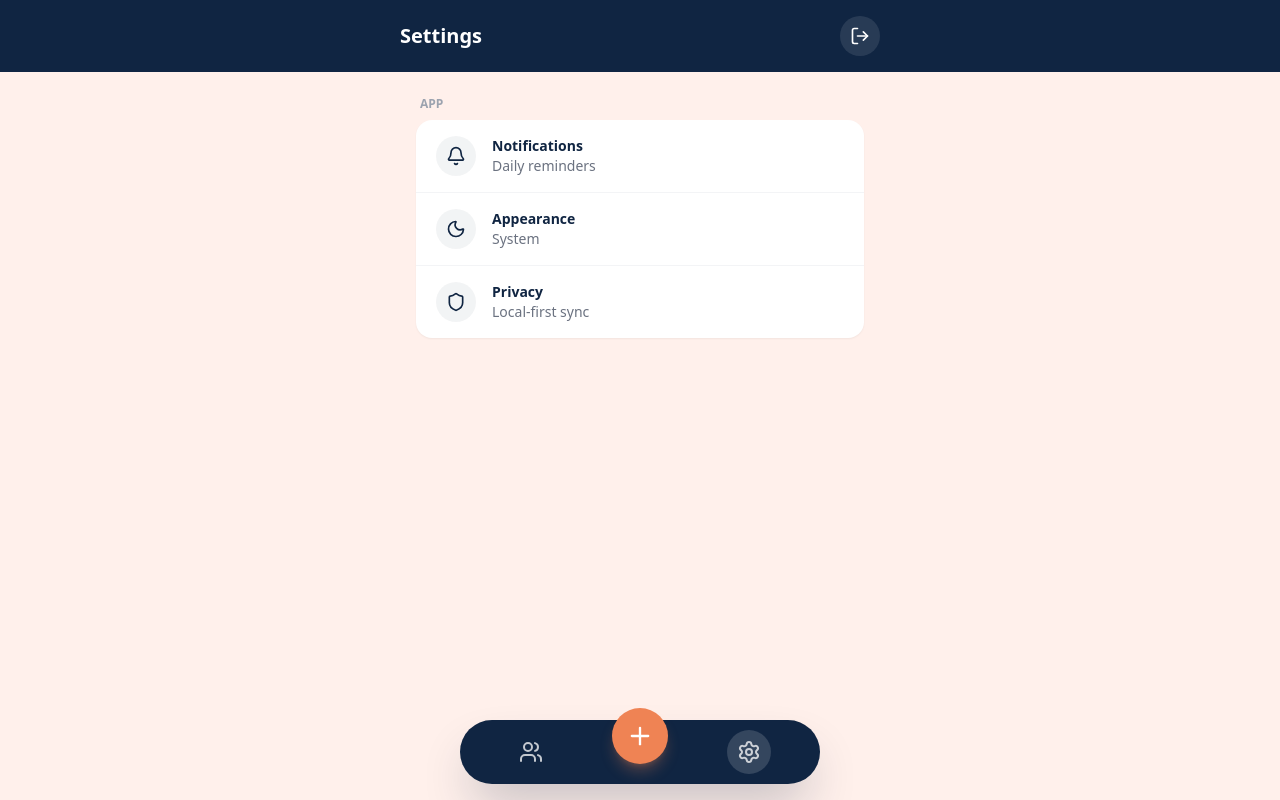
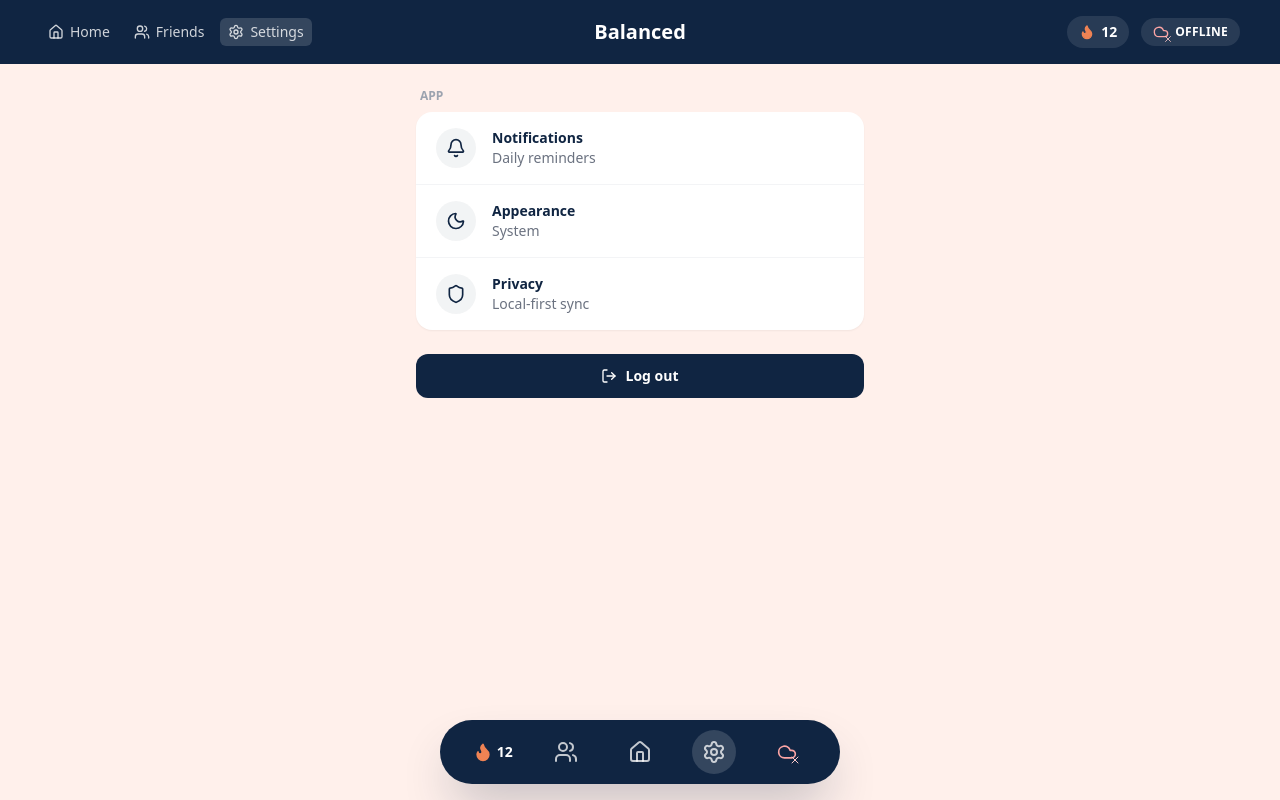
Before and after one commit to dariusp0p/balanced-frontend, a React (Vite) app: page /settings in a window 1280 px wide. Built offline with nearby package versions, Linux system fonts and the light colour scheme; no server answers.

Commit message:
feat: updated navbars

```diff
--- a/src/features/admin/views/AppLogsPage.tsx
+++ b/src/features/admin/views/AppLogsPage.tsx
@@ -3,6 +3,7 @@ import { useLocation, useNavigate } from "react-router";
 import { ArrowLeft, Eye, ScrollText } from "lucide-react";
 
 import { BottomNav } from "../../dashboard/views/components/BottomNav";
+import { useFoodLogs } from "../../food/store/FoodLogContext";
 import {
   fetchAppLogs,
   fetchObservedUsers,
@@ -12,9 +13,16 @@ import type { AppActionLog, ObservedUser } from "../types/audit";
 export function AppLogsPage() {
   const navigate = useNavigate();
   const location = useLocation();
+  const { isOffline, pendingSyncCount } = useFoodLogs();
   const [logs, setLogs] = useState<AppActionLog[]>([]);
   const [observedUsers, setObservedUsers] = useState<ObservedUser[]>([]);
   const [loading, setLoading] = useState(true);
+  const streakDays = 12; // Mock streak data
+  const connectionStatus: "offline" | "syncing" | "synced" = isOffline
+    ? "offline"
+    : pendingSyncCount > 0
+      ? "syncing"
+      : "synced";
 
   useEffect(() => {
     Promise.all([fetchAppLogs(), fetchObservedUsers()])
@@ -106,7 +114,12 @@ export function AppLogsPage() {
         </section>
       </main>
 
-      <BottomNav navigate={navigate} currentPath={location.pathname} />
+      <BottomNav
+        navigate={navigate}
+        currentPath={location.pathname}
+        streakDays={streakDays}
+        connectionStatus={connectionStatus}
+      />
     </div>
   );
 }
--- a/src/features/dashboard/views/components/BottomNav.tsx
+++ b/src/features/dashboard/views/components/BottomNav.tsx
@@ -1,17 +1,85 @@
-import { Plus, Settings, Users } from "lucide-react";
+import {
+  Check,
+  Cloud,
+  Flame,
+  Home,
+  Plus,
+  RefreshCw,
+  Settings,
+  Users,
+  X,
+} from "lucide-react";
 
 interface BottomNavProps {
   navigate: (path: string) => void;
   currentPath?: string;
+  streakDays?: number;
+  connectionStatus?: "offline" | "syncing" | "synced";
 }
 
-export function BottomNav({ navigate, currentPath }: BottomNavProps) {
+function StatusIndicator({
+  status,
+}: {
+  status: "offline" | "syncing" | "synced";
+}) {
+  const label =
+    status === "offline"
+      ? "Offline"
+      : status === "syncing"
+        ? "Syncing"
+        : "In sync";
+
+  const iconClass =
+    status === "offline"
+      ? "text-red-300"
+      : status === "syncing"
+        ? "text-amber-300"
+        : "text-emerald-300";
+
+  return (
+    <div
+      className="flex h-11 w-11 items-center justify-center rounded-full text-white/75"
+      title={label}
+      aria-label={`Connection status: ${label}`}
+    >
+      <span className="relative inline-flex h-5 w-5 items-center justify-center">
+        <Cloud className={`h-5 w-5 ${iconClass}`} />
+        {status === "offline" && (
+          <X className="absolute -bottom-1 -right-1 h-3 w-3 text-red-200" />
+        )}
+        {status === "syncing" && (
+          <RefreshCw className="absolute -bottom-1 -right-1 h-3 w-3 animate-spin text-amber-100" />
+        )}
+        {status === "synced" && (
+          <Check className="absolute -bottom-1 -right-1 h-3 w-3 text-emerald-100" />
+        )}
+      </span>
+    </div>
+  );
+}
+
+export function BottomNav({
+  navigate,
+  currentPath,
+  streakDays = 12,
+  connectionStatus = "synced",
+}: BottomNavProps) {
   const navButtonClass =
     "flex h-11 w-11 items-center justify-center rounded-full text-white/75 transition-colors hover:bg-white/10 hover:text-white";
   const activeClass = "bg-white/15 text-white";
+  const isDashboard = currentPath === "/dashboard";
 
   return (
-    <nav className="fixed inset-x-4 bottom-4 z-50 mx-auto flex h-16 max-w-[360px] items-center justify-around rounded-full bg-dark-blue px-5 shadow-2xl shadow-dark-blue/30">
+    <nav className="fixed inset-x-4 bottom-4 z-50 mx-auto grid h-16 max-w-[400px] grid-cols-5 items-center justify-items-center rounded-full bg-dark-blue px-4 shadow-2xl shadow-dark-blue/30">
+      <div
+        className="flex h-11 min-w-11 items-center justify-center gap-1 rounded-full px-1.5 text-white"
+        title={`${streakDays} day streak`}
+        aria-label={`${streakDays} day streak`}
+      >
+        <Flame className="h-5 w-5 fill-orange text-orange" />
+        <span className="text-sm font-semibold">{streakDays}</span>
+      </div>
+
       <button
         type="button"
         aria-label="Friends"
@@ -21,15 +89,25 @@ export function BottomNav({ navigate, currentPath }: BottomNavProps) {
       >
         <Users className="h-6 w-6" />
       </button>
+
       <button
         type="button"
-        aria-label="Add food"
-        title="Add food"
-        onClick={() => navigate("/log-food?mode=ai")}
-        className="-mt-8 flex h-14 w-14 items-center justify-center rounded-full bg-orange text-white shadow-lg shadow-orange/30 transition-colors hover:bg-cyan"
+        aria-label={isDashboard ? "Add food" : "Home"}
+        title={isDashboard ? "Add food" : "Home"}
+        onClick={() => navigate(isDashboard ? "/log-food?mode=ai" : "/dashboard")}
+        className={
+          isDashboard
+            ? "-mt-8 flex h-14 w-14 items-center justify-center rounded-full bg-orange text-white shadow-lg shadow-orange/30 transition-colors hover:bg-cyan hover:shadow-cyan/30"
+            : navButtonClass
+        }
       >
-        <Plus className="h-7 w-7" />
+        {isDashboard ? (
+          <Plus className="h-7 w-7" />
+        ) : (
+          <Home className="h-6 w-6" />
+        )}
       </button>
+
       <button
         type="button"
         aria-label="Settings"
@@ -39,6 +117,8 @@ export function BottomNav({ navigate, currentPath }: BottomNavProps) {
       >
         <Settings className="h-6 w-6" />
       </button>
+
+      <StatusIndicator status={connectionStatus} />
     </nav>
   );
 }
--- a/src/features/dashboard/views/components/TopNav.tsx
+++ b/src/features/dashboard/views/components/TopNav.tsx
@@ -4,11 +4,16 @@ import {
   RefreshCw,
   Check,
   X,
+  Home,
+  Users,
+  Settings,
 } from "lucide-react";
 
 interface TopNavProps {
   streakDays: number;
   connectionStatus: "offline" | "syncing" | "synced";
+  navigate: (path: string) => void;
+  currentPath: string;
 }
 
 function ConnectionIndicator({
@@ -32,7 +37,7 @@ function ConnectionIndicator({
 
   return (
     <div
-      className="flex items-center gap-1.5 bg-white/10 px-3 py-1.5 rounded-full"
+      className="flex items-center gap-1.5 rounded-full bg-white/10 px-3 py-1.5"
       title={label}
       aria-label={`Connection status: ${label}`}
     >
@@ -58,16 +63,51 @@ function ConnectionIndicator({
 export function TopNav({
   streakDays,
   connectionStatus,
+  navigate,
+  currentPath,
 }: TopNavProps) {
+  const linkClass =
+    "flex items-center gap-1.5 rounded-md px-2 py-1 text-sm text-white/80 transition-colors hover:bg-white/10 hover:text-white";
+  const activeClass = "bg-white/15 text-white";
+
   return (
-    <header className="bg-dark-blue px-4 py-4 text-white">
-      <div className="mx-auto flex w-full max-w-[480px] items-center justify-between gap-3">
-        <h1 className="text-xl font-semibold">Balanced</h1>
-        <ConnectionIndicator status={connectionStatus} />
-        {/* Streak Counter */}
-        <div className="flex shrink-0 items-center gap-1.5 rounded-full bg-white/10 px-3 py-1.5">
-          <Flame className="w-4 h-4 text-orange fill-orange" />
-          <span className="text-sm font-semibold">{streakDays}</span>
+    <header className="hidden bg-dark-blue px-6 py-4 text-white lg:block">
+      <div className="mx-auto grid w-full max-w-[1200px] grid-cols-[1fr_auto_1fr] items-center gap-4">
+        <nav className="flex items-center gap-2">
+          <button
+            type="button"
+            className={`${linkClass} ${currentPath === "/dashboard" ? activeClass : ""}`}
+            onClick={() => navigate("/dashboard")}
+          >
+            <Home className="h-4 w-4" />
+            <span>Home</span>
+          </button>
+          <button
+            type="button"
+            className={`${linkClass} ${currentPath === "/friends" ? activeClass : ""}`}
+            onClick={() => navigate("/friends")}
+          >
+            <Users className="h-4 w-4" />
+            <span>Friends</span>
+          </button>
+          <button
+            type="button"
+            className={`${linkClass} ${currentPath === "/settings" ? activeClass : ""}`}
+            onClick={() => navigate("/settings")}
+          >
+            <Settings className="h-4 w-4" />
+            <span>Settings</span>
+          </button>
+        </nav>
+
+        <h1 className="justify-self-center text-xl font-semibold">Balanced</h1>
+
+        <div className="flex items-center justify-end gap-3">
+          <div className="flex shrink-0 items-center gap-1.5 rounded-full bg-white/10 px-3 py-1.5">
+            <Flame className="h-4 w-4 fill-orange text-orange" />
+            <span className="text-sm font-semibold">{streakDays}</span>
+          </div>
+          <ConnectionIndicator status={connectionStatus} />
         </div>
       </div>
     </header>
--- a/src/features/friends/views/FriendsPage.tsx
+++ b/src/features/friends/views/FriendsPage.tsx
@@ -1,8 +1,10 @@
 import { useEffect, useMemo, useRef, useState } from "react";
 import { useLocation, useNavigate } from "react-router";
-import { ArrowLeft, Send, UserPlus, Users } from "lucide-react";
+import { ArrowLeft, Send, Users } from "lucide-react";
 
 import { BottomNav } from "../../dashboard/views/components/BottomNav";
+import { TopNav } from "../../dashboard/views/components/TopNav";
+import { useFoodLogs } from "../../food/store/FoodLogContext";
 import {
   fetchConversation,
   fetchUsers,
@@ -30,6 +32,7 @@ function createTempId() {
 export function FriendsPage() {
   const navigate = useNavigate();
   const location = useLocation();
+  const { isOffline, pendingSyncCount } = useFoodLogs();
   const listEndRef = useRef<HTMLDivElement | null>(null);
   const [users, setUsers] = useState<AppUser[]>([]);
   const [selectedUser, setSelectedUser] = useState<AppUser | null>(null);
@@ -37,6 +40,12 @@ export function FriendsPage() {
   const [draft, setDraft] = useState("");
   const [loading, setLoading] = useState(true);
   const me = currentUserId();
+  const streakDays = 12; // Mock streak data
+  const connectionStatus: "offline" | "syncing" | "synced" = isOffline
+    ? "offline"
+    : pendingSyncCount > 0
+      ? "syncing"
+      : "synced";
 
   useEffect(() => {
     fetchUsers()
@@ -132,40 +141,16 @@ export function FriendsPage() {
 
   return (
     <div className="min-h-screen bg-background">
-      <header className="bg-dark-blue px-4 py-4 text-white">
-        <div className="mx-auto flex w-full max-w-[480px] items-center justify-between gap-3">
-          {selectedUser ? (
-            <button
-              type="button"
-              className="flex h-10 w-10 items-center justify-center rounded-full bg-white/10"
-              aria-label="Back to friends"
-              onClick={() => setSelectedUser(null)}
-            >
-              <ArrowLeft className="h-5 w-5" />
-            </button>
-          ) : null}
-          <div className="flex min-w-0 flex-1 items-center gap-3">
-            {selectedUser ? (
-              <div className="flex h-10 w-10 shrink-0 items-center justify-center rounded-full bg-cyan text-dark-blue">
-                {initials}
-              </div>
-            ) : null}
-            <h1 className="truncate text-xl font-semibold">{title}</h1>
-          </div>
-          {!selectedUser ? (
-            <button
-              type="button"
-              className="flex h-10 w-10 items-center justify-center rounded-full bg-white/10 transition-colors hover:bg-white/15"
-              aria-label="Add friend"
-              title="Add friend"
-            >
-              <UserPlus className="h-5 w-5" />
-            </button>
-          ) : null}
-        </div>
-      </header>
+      {!selectedUser ? (
+        <TopNav
+          streakDays={streakDays}
+          connectionStatus={connectionStatus}
+          navigate={navigate}
+          currentPath={location.pathname}
+        />
+      ) : null}
 
-      <main className="mx-auto flex min-h-[calc(100vh-72px)] w-full max-w-[480px] flex-col px-4 pb-28 pt-6">
+      <main className="mx-auto flex min-h-screen w-full max-w-[480px] flex-col px-4 pb-28 pt-6">
         {!selectedUser ? (
           <section className="overflow-hidden rounded-2xl bg-white shadow-sm">
             {loading ? (
@@ -213,6 +198,24 @@ export function FriendsPage() {
           </section>
         ) : (
           <section className="flex min-h-[calc(100vh-160px)] flex-1 flex-col overflow-hidden rounded-2xl bg-white shadow-sm">
+            <div className="flex items-center gap-3 border-b border-gray-100 px-4 py-3">
+              <button
+                type="button"
+                className="flex h-10 w-10 items-center justify-center rounded-full bg-dark-blue/5 text-dark-blue transition-colors hover:bg-dark-blue/10"
+                aria-label="Back to friends"
+                onClick={() => setSelectedUser(null)}
+              >
+                <ArrowLeft className="h-5 w-5" />
+              </button>
+              <div className="flex min-w-0 flex-1 items-center gap-3">
+                <div className="flex h-10 w-10 shrink-0 items-center justify-center rounded-full bg-cyan text-dark-blue">
+                  {initials}
+                </div>
+                <h1 className="truncate text-base font-semibold text-dark-blue">
+                  {title}
+                </h1>
+              </div>
+            </div>
             <div className="flex-1 space-y-3 overflow-y-auto p-4">
               {messages.map((message) => {
                 const mine = message.senderId === me;
@@ -262,7 +265,12 @@ export function FriendsPage() {
         )}
       </main>
 
-      <BottomNav navigate={navigate} currentPath={location.pathname} />
+      <BottomNav
+        navigate={navigate}
+        currentPath={location.pathname}
+        streakDays={streakDays}
+        connectionStatus={connectionStatus}
+      />
     </div>
   );
 }
--- a/src/features/settings/views/SettingsPage.tsx
+++ b/src/features/settings/views/SettingsPage.tsx
@@ -3,6 +3,8 @@ import { useLocation, useNavigate } from "react-router";
 import { Bell, ChevronRight, LogOut, Moon, ScrollText, Shield } from "lucide-react";
 
 import { BottomNav } from "../../dashboard/views/components/BottomNav";
+import { TopNav } from "../../dashboard/views/components/TopNav";
+import { useFoodLogs } from "../../food/store/FoodLogContext";
 
 type SettingsItem = {
   label: string;
@@ -25,7 +27,14 @@ function isAdminUser() {
 export function SettingsPage() {
   const navigate = useNavigate();
   const location = useLocation();
+  const { isOffline, pendingSyncCount } = useFoodLogs();
   const admin = isAdminUser();
+  const streakDays = 12; // Mock streak data
+  const connectionStatus: "offline" | "syncing" | "synced" = isOffline
+    ? "offline"
+    : pendingSyncCount > 0
+      ? "syncing"
+      : "synced";
 
   const sections = useMemo(() => {
     const appItems: SettingsItem[] = [
@@ -53,20 +62,12 @@ export function SettingsPage() {
 
   return (
     <div className="min-h-screen bg-background">
-      <header className="bg-dark-blue px-4 py-4 text-white">
-        <div className="mx-auto flex w-full max-w-[480px] items-center justify-between">
-          <h1 className="text-xl font-semibold">Settings</h1>
-          <button
-            type="button"
-            className="flex h-10 w-10 items-center justify-center rounded-full bg-white/10 text-white transition-colors hover:bg-white/15"
-            aria-label="Log out"
-            title="Log out"
-            onClick={() => navigate("/")}
-          >
-            <LogOut className="h-5 w-5" />
-          </button>
-        </div>
-      </header>
+      <TopNav
+        streakDays={streakDays}
+        connectionStatus={connectionStatus}
+        navigate={navigate}
+        currentPath={location.pathname}
+      />
 
       <main className="mx-auto w-full max-w-[480px] space-y-6 px-4 pb-28 pt-6">
         {sections.map((section) => (
@@ -102,9 +103,23 @@ export function SettingsPage() {
             </div>
           </section>
         ))}
+
+        <button
+          type="button"
+          className="flex w-full items-center justify-center gap-2 rounded-xl bg-dark-blue px-4 py-3 text-sm font-semibold text-white transition-colors hover:bg-dark-blue/90"
+          onClick={() => navigate("/")}
+        >
+          <LogOut className="h-4 w-4" />
+          <span>Log out</span>
+        </button>
       </main>
 
-      <BottomNav navigate={navigate} currentPath={location.pathname} />
+      <BottomNav
+        navigate={navigate}
+        currentPath={location.pathname}
+        streakDays={streakDays}
+        connectionStatus={connectionStatus}
+      />
     </div>
   );
 }
```
Also changed, not shown: src/features/dashboard/views/DashboardPage.tsx (+12 -2 lines), src/features/food/services/FoodLogRepository.ts (+8 -4 lines).
